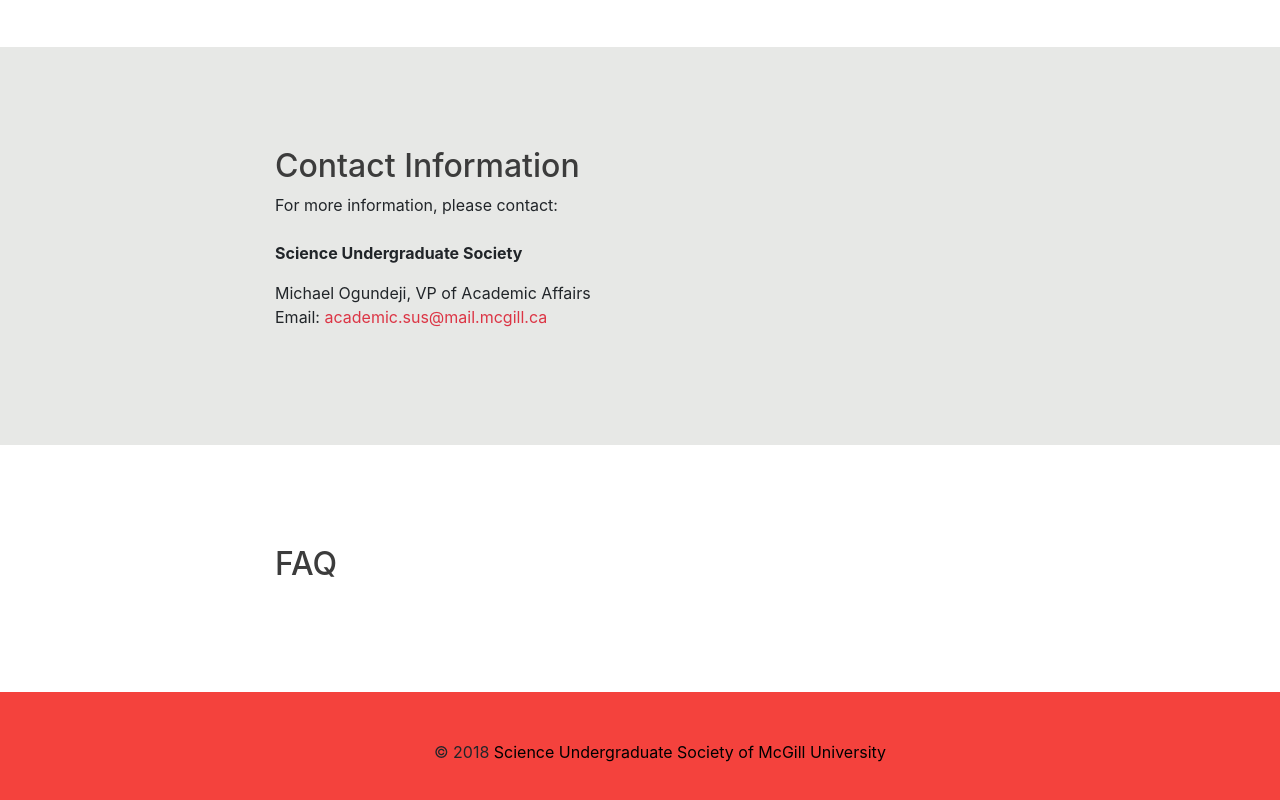
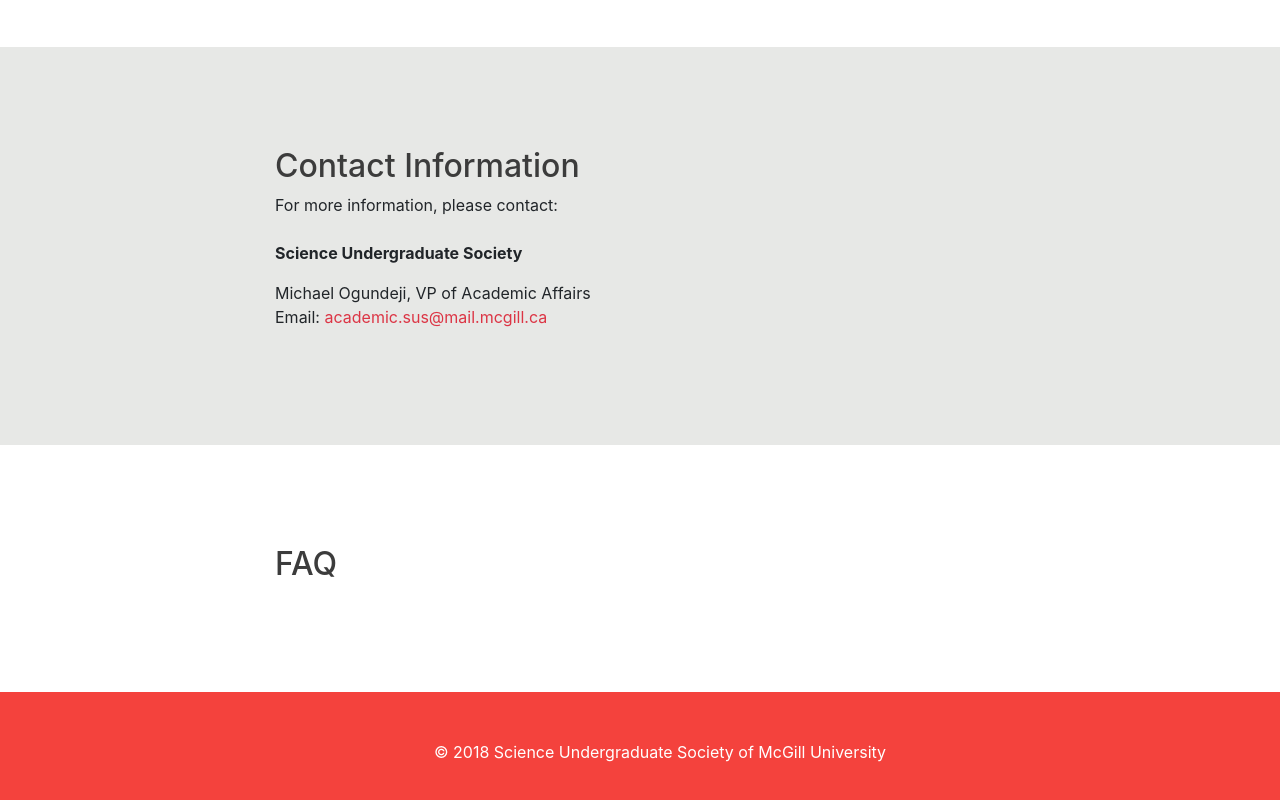
Before and after one commit to lucyxiang/GradFairSUS, a plain HTML site: page index.html in a window 1280 px wide. Shown: the part 1127-1927 px from the top of the page. Drawn offline with nearby package versions, Linux system fonts and the light colour scheme.

Commit message:
change footer to white

```diff
--- a/css/graduate-fair.css
+++ b/css/graduate-fair.css
@@ -15,8 +15,8 @@
 .gf-ballroom{
     background-image: url("../ballroom.jpg");
 }
-.black{
-    color: black;
+.white{
+    color: white;
 }
 .gf-grey-color{
     color:#3c3c3c;
--- a/index.html
+++ b/index.html
@@ -142,7 +142,7 @@
       <div class="container">
           <div class="copyright text-center">
               <ul class="menu">
-<p>©  2018 <a class ="black"href="http://sus.mcgill.ca/" target="_blank">Science Undergraduate Society of McGill University</a></p>
+<p class="white">©  2018 <a class ="white"href="http://sus.mcgill.ca/" target="_blank">Science Undergraduate Society of McGill University</a></p>
               </ul>
             </div>
       </div>
```
Also changed, not shown: 1 other file.
